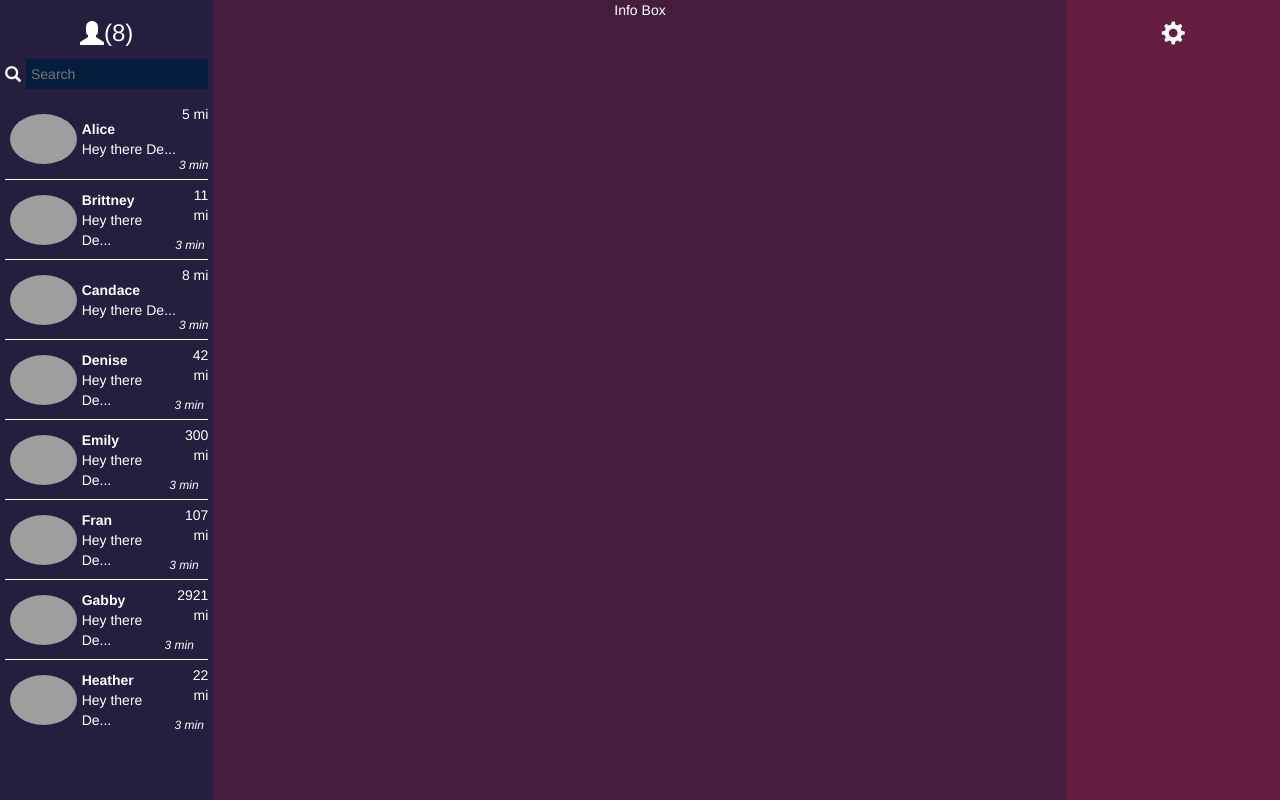
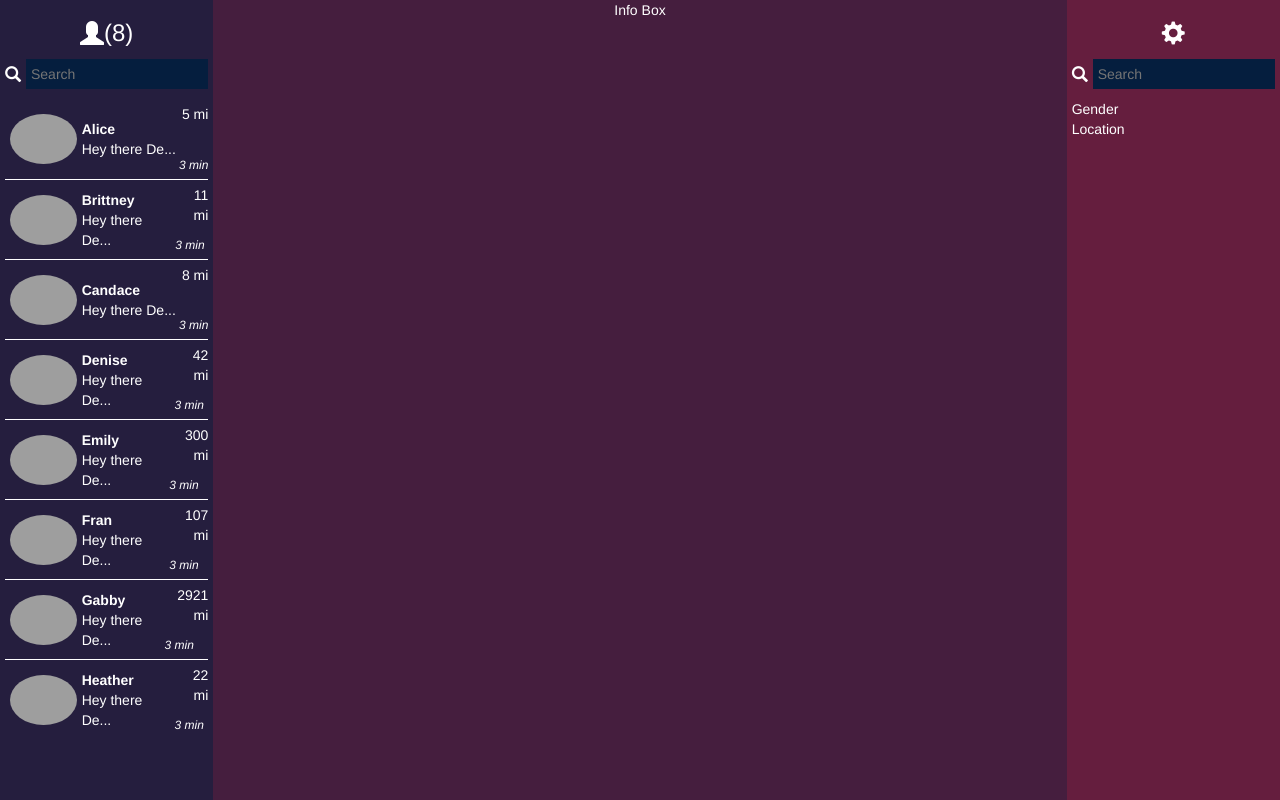
Before and after one commit to zfreedman/aigram, a React app: page / in a window 1280 px wide. Built offline with nearby package versions, Linux system fonts and the light colour scheme; grey boxes are pictures that could not be loaded.

Commit message:
feat: Passing settings (cog) propery from app -> settings_group

```diff
--- a/src/components/app.js
+++ b/src/components/app.js
@@ -21,6 +21,11 @@ export default class App extends Component {
         {name: "Fran", dist: "107 mi", img: "https://images.pexels.com/photos/654690/pexels-photo-654690.jpeg?auto=compress&cs=tinysrgb&h=350"},
         {name: "Gabby", dist: "2921 mi", img: "https://i2.wp.com/www.usmagazine.com/wp-content/uploads/2018/05/shayanna-jenkins-hernandez.jpg?crop=236px%2C0px%2C1565px%2C1564px&resize=400%2C400&ssl=1"},
         {name: "Heather", dist: "22 mi", img: "https://www.dunkindonuts.com/content/dam/dd/img/heros-lifestyle/standard/hero-perks-lp-surprisedgirl-640x640.jpg"}
+      ],
+      //as of right now settings should be passed down to SettingsList
+      settings: [
+        {name: "Gender"},
+        {name: "Location"}
       ]
     }
   }
@@ -44,7 +49,7 @@ export default class App extends Component {
                 <InfoBox />
               </Col>
               <Col md={2} className="settings_bar app_col">
-                <SettingsBar />
+                <SettingsBar settings={this.state.settings} />
               </Col>
             </Row>
           </Grid>
--- a/src/components/match_bar.js
+++ b/src/components/match_bar.js
@@ -19,7 +19,7 @@ class MatchBar extends Component {
           </div>
         </h3>
         <SearchComponent />
-        <MatchList matches={this.props.matches}/>
+        <MatchList matches={this.props.matches} />
       </div>
     );
   }
--- a/src/components/settings_bar.js
+++ b/src/components/settings_bar.js
@@ -1,5 +1,8 @@
 import React, { Component } from "react";
 import { Glyphicon } from "react-bootstrap";
+
+import SearchComponent from "./search_component";
+import SettingsList from "./settings_list";
 //class used to display settings options
 //  - match distance
 //  - age preference
@@ -10,8 +13,12 @@ class SettingsBar extends Component {
     return (
       <div className="app_col_inner">
         <h3>
-          <Glyphicon glyph="cog" />
+          <div>
+            <Glyphicon glyph="cog" />
+          </div>
         </h3>
+        <SearchComponent />
+        <SettingsList settings={this.props.settings} />
       </div>
     );
   }
--- /dev/null
+++ b/src/components/settings_group.js
@@ -0,0 +1,13 @@
+import React, { Component } from "react";
+
+class SettingsGroup extends Component {
+  render() {
+    return (
+      <div>
+        {this.props.cog.name}
+      </div>
+    );
+  }
+}
+
+export default SettingsGroup;
--- /dev/null
+++ b/src/components/settings_list.js
@@ -0,0 +1,19 @@
+import React, { Component } from "react";
+
+import SettingsGroup from "./settings_group";
+
+class SettingsList extends Component {
+  render() {
+    return (
+      <div>
+        {
+          this.props.settings.map((cog) => {
+            return <SettingsGroup key={cog.name} cog={cog} />;
+          })
+        }
+      </div>
+    );
+  }
+}
+
+export default SettingsList;
--- a/style/style.css
+++ b/style/style.css
@@ -164,5 +164,4 @@ https://stackoverflow.com/questions/19562903/remove-padding-from-columns-in-boot
 }
 
 .settings_bar > h3 {
-  text-align: center;
 }
```
